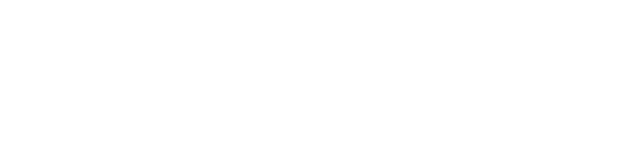
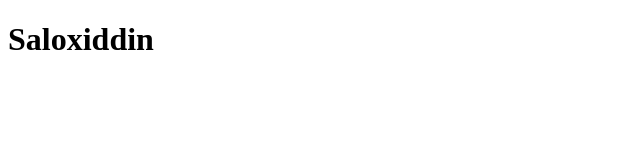
Before and after one commit to Sardordaminov/exclusive-commerce, a plain HTML site: page index.html in a window 1280 px wide. Shown: the whole page, without its empty margins (0-640 px from the left). Drawn offline with Linux system fonts and the light colour scheme.

Commit message:
something

```diff
--- a/index.html
+++ b/index.html
@@ -11,7 +11,7 @@
 </head>
 
 <body>
-
+    <h1>Saloxiddin</h1>
 </body>
 
 </html>
```
